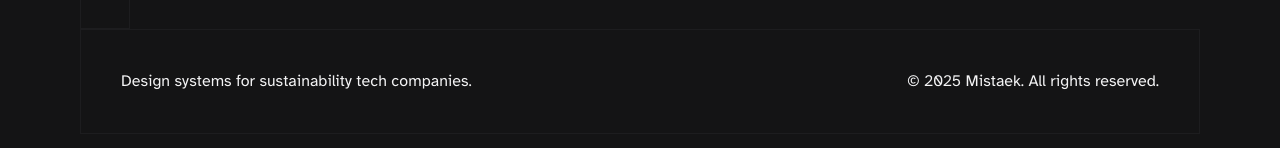
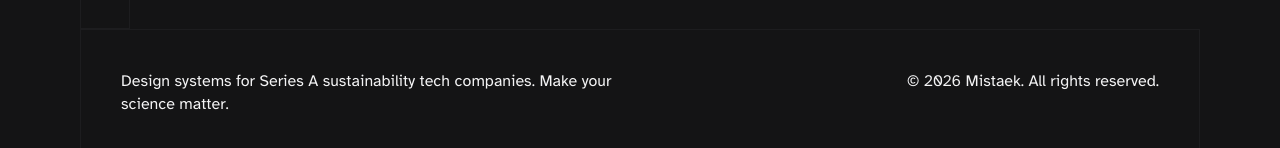
Before and after one commit to imadeamistaek/mistaek-frontend, a SvelteKit app: page /styleguide in a window 1280 px wide. Shown: the part 4141-4289 px from the top of the page. Built offline with nearby package versions, Linux system fonts and the light colour scheme.

Commit message:
Update meta tags and footer content for improved clarity and accuracy

```diff
--- a/src/app.html
+++ b/src/app.html
@@ -3,8 +3,8 @@
 	<head>
 		<meta charset="utf-8" />
 		<meta name="viewport" content="width=device-width, initial-scale=1" />
-		<title>Mistaek — Design Systems for Sustainability Tech Companies</title>
-		<meta name="description" content="Design systems for Series A nature tech companies building complex environmental data products. 4-6 week sprints. You own the system.">
+		<title>Mistaek — Design Systems for Series A Sustainability Tech</title>
+		<meta name="description" content="We build design systems for Series A sustainability tech companies with complex data products. Focused sprints. You own everything permanently.">
 		<meta name="keywords" content="design systems, nature tech, environmental data platforms, ocean tech, biodiversity tracking, climate data, scientific data visualization, Series A startups, SaaS design, complex data products">
 		<meta name="author" content="Mistaek Studio">
 		<meta name="robots" content="index, follow">
@@ -31,12 +31,13 @@
 		<link rel="icon" type="image/x-icon" href="%sveltekit.assets%/favicon/favicon.ico" sizes="48x48" />
 		<link rel="canonical" href="https://www.mistaek.com/">
 		<!-- Open Graph Meta Tags -->
-		<meta property="og:title" content="Mistaek — Design Systems for Sustainability Tech Companies">
-		<meta property="og:description" content="Design systems for Series A Sustainability Tech companies building complex environmental data products. 4-6 week sprints. You own the system.">
+		<meta property="og:title" content="Mistaek — What your product says about your science before you say a word.">
+		<meta property="og:description" content="We build design systems for Series A sustainability tech companies with complex data products. Focused sprints. You own everything permanently.">
 		<meta property="og:image" content="%sveltekit.assets%/brand/og_image.png">
 		<meta property="og:url" content="https://www.mistaek.com/">
 		<meta property="og:type" content="website">
 		<meta property="og:site_name" content="Mistaek">
+		<meta property="og:locale" content="en_GB">
 		<!-- Privacy-friendly analytics by Plausible -->
 		<script async src="https://plausible.io/js/pa-cWS6eTb_qr-BRGMO3XVuZ.js"></script>
 		<script>
--- a/src/lib/sections/homepage/footer.svelte
+++ b/src/lib/sections/homepage/footer.svelte
@@ -6,8 +6,8 @@
 <footer>
 	<Box as="div" customClass="col-6 col-start-1 -space-l -overflow-h" boxed>
 		<Grid customClass="col-6 col-start-1 -padding-xs">
-            <p class="body_text -micro col-3 col-start-1">Design systems for sustainability tech companies.</p>
-			<p class="body_text -micro col-3 col-start-4 -tright">© 2025 Mistaek. All rights reserved.</p>
+            <p class="body_text -micro col-3 col-start-1">Design systems for Series A sustainability tech companies. Make your science matter.</p>
+			<p class="body_text -micro col-3 col-start-4 -tright">© 2026 Mistaek. All rights reserved.</p>
 		</Grid>
 	</Box>
 </footer>
```
